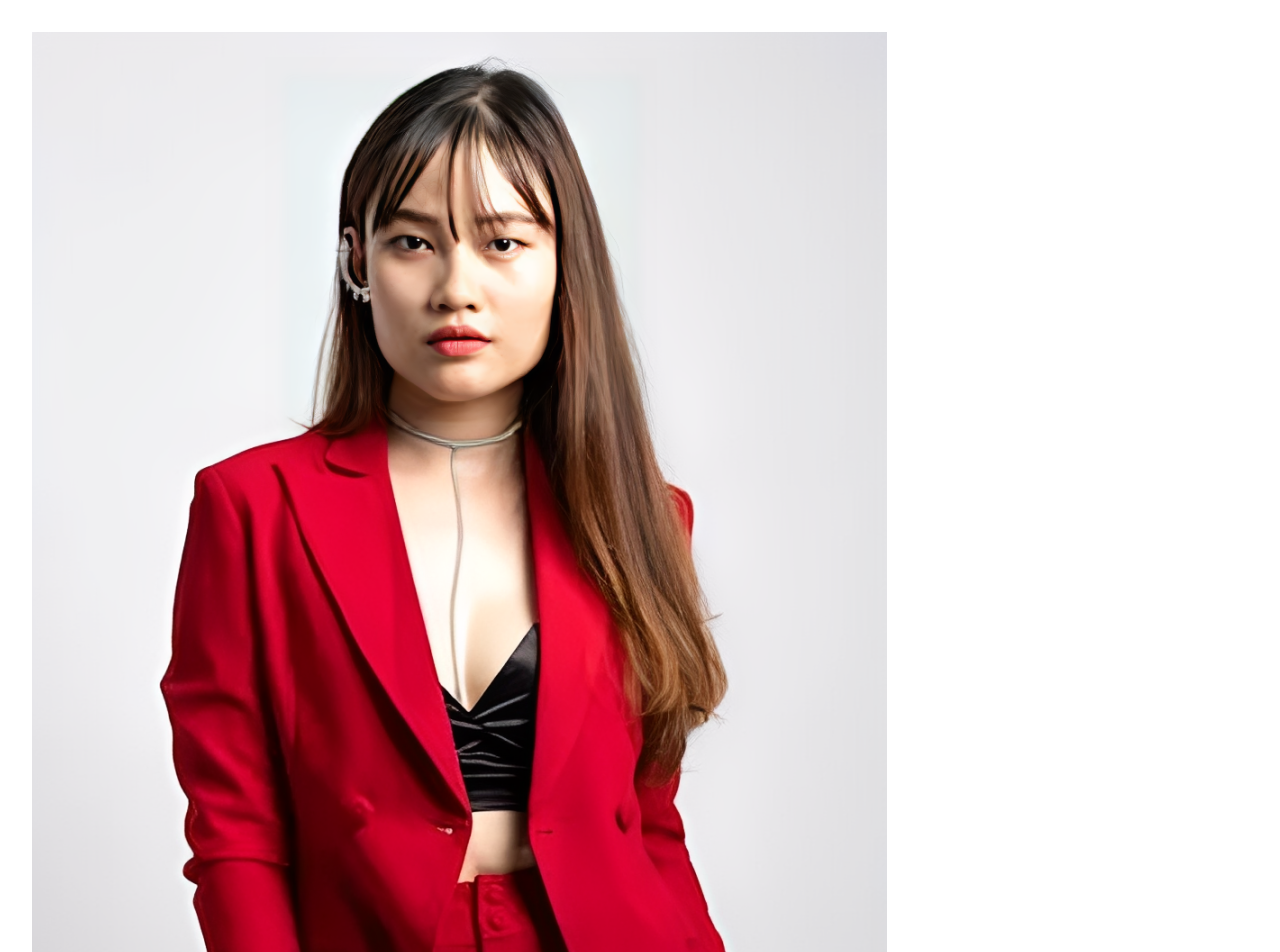
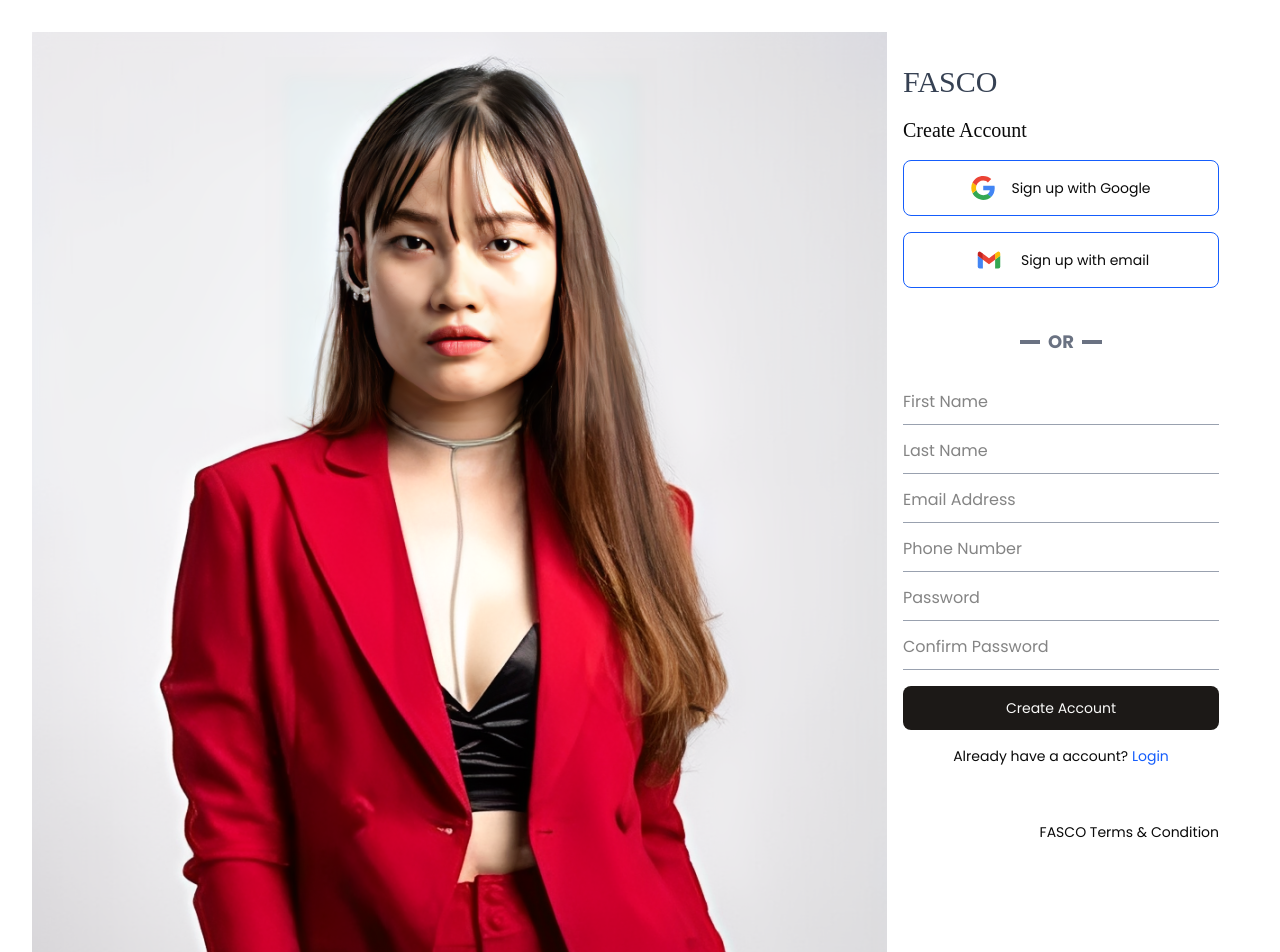
Before and after one commit to helzaaragao/FASCO-eCommerce-Store, a React (Vite) app: page /sign-up in a window 1280 px wide. Shown: the top 952 px of the page. Built offline with nearby package versions, Linux system fonts and the light colour scheme; a web font is replaced by a local one.

Commit message:
sign-up mobile final

```diff
--- a/src/pages/auth/sign-up.tsx
+++ b/src/pages/auth/sign-up.tsx
@@ -1,10 +1,10 @@
 export function SignUp(){
     return(
-        <div className="p-8">
-           <picture>
+        <div className="p-8 lg:flex">
+           <picture className="lg:w-x1">
                 <img src="src/assets/signUpImage.png" alt="" />
            </picture>
-           <section className="p-4">
+           <section className="p-4 lg:w-2x1">
                 <h1 className="mt-4 font-volkhov text-3xl text-gray-700">FASCO</h1>
                 <div className="mt-4">
                     <h2 className="font-volkhov text-xl">Create Account</h2>
@@ -61,15 +61,14 @@ export function SignUp(){
                           <div>
                             <input type="password" placeholder="Confirm Password" className="mb-2" />
                             <hr className="border-gray-400"/>
-                       </div>
+                         </div>
                         </div>
 
-                        <button className="bg-stone-900 text-stone-50 p-3 rounded-lg text-sm w-full">Create Account</button>
-                        <p className="text-sm text-center">Already have a account? <a href="" className="text-blue-600">Login</a></p>
-                        <p>Forget Password?</p>
+                        <button className="bg-stone-900 text-stone-50 mt-4 p-3 rounded-lg text-sm w-full">Create Account</button>
+                        <p className="p-4 text-sm text-center">Already have a account? <a href="" className="text-blue-600">Login</a></p>
                     </form>
                 </div>
-                <p>FASCO Terms & Condition</p>
+                <p className="mt-10 text-right text-sm">FASCO Terms & Condition</p>
            </section>
         </div>
     )
```
